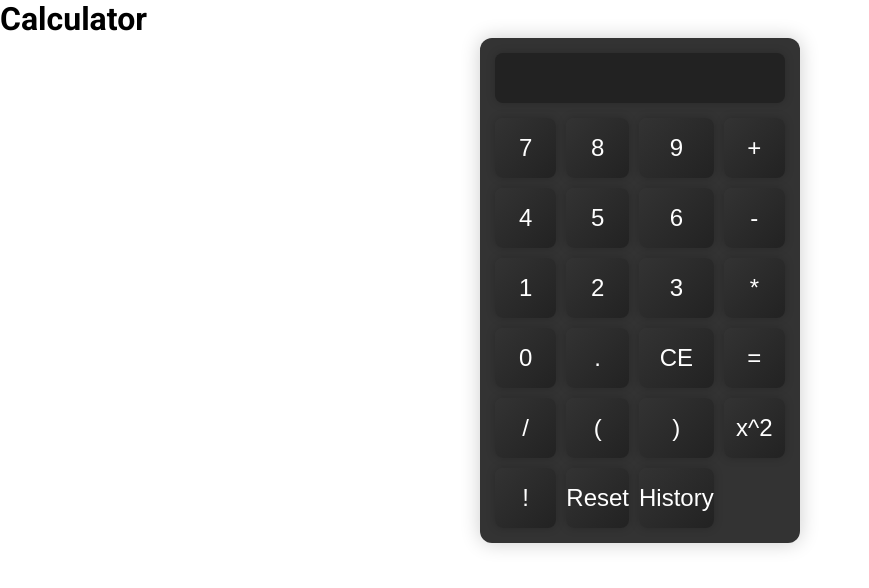
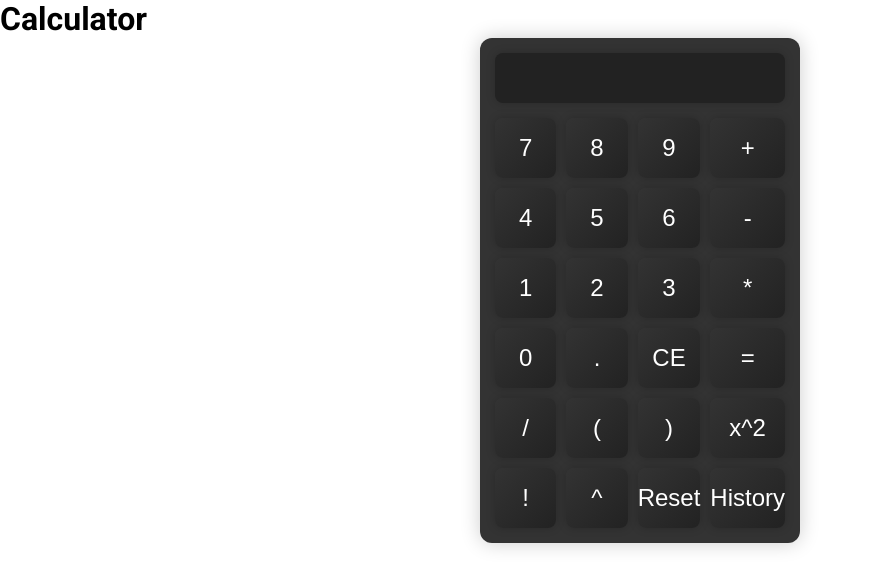
Before and after one commit to ankurhalder/CODSOFT, a React (Vite) app in the folder CALCULATOR/: page / in a window 1280 px wide. Shown: the top 588 px of the page, without its empty margins (0-869 px from the left). Built offline with nearby package versions, Linux system fonts and the light colour scheme; a web font is replaced by a local one.

Commit message:
^ working successfully

```diff
--- a/CALCULATOR/component/Calculator.jsx
+++ b/CALCULATOR/component/Calculator.jsx
@@ -6,8 +6,8 @@ class Calculator extends Component {
 		super();
 		this.state = {
 			display: "",
-			isResult: false, // New state to track whether the display is a result
-			history: [], // New state to store calculation history
+			isResult: false,
+			history: [],
 		};
 	}
 
@@ -31,6 +31,8 @@ class Calculator extends Component {
 					/(\d+)!/g,
 					"this.factorial($1)"
 				);
+				// Replace '^' with '**' for exponentiation
+				modifiedDisplay = modifiedDisplay.replace(/\^/g, "**");
 
 				const result = eval(modifiedDisplay);
 				const historyEntry = `${this.state.display} = ${result}`;
@@ -53,7 +55,6 @@ class Calculator extends Component {
 		} else if (value === "Reset") {
 			this.setState({ display: "", isResult: false });
 		} else if (value === "History") {
-			// Show calculation history in the main display
 			this.setState((prevState) => ({
 				display: prevState.history.join("\n"),
 				isResult: true,
@@ -198,8 +199,14 @@ class Calculator extends Component {
 						className="function-button"
 					>
 						!
+					</button>
+					<button
+						onClick={() => this.handleClick("^")}
+						className="operator-button"
+					>
+						^
 					</button>{" "}
-					{/* Add the '!' button */}
+					{/* Add the '^' button */}
 					<button
 						onClick={() => this.handleClick("Reset")}
 						className="function-button"
@@ -212,7 +219,6 @@ class Calculator extends Component {
 					>
 						History
 					</button>
-					{/* Add more buttons with appropriate classNames for other functionalities as needed */}
 				</div>
 			</div>
 		);
```
